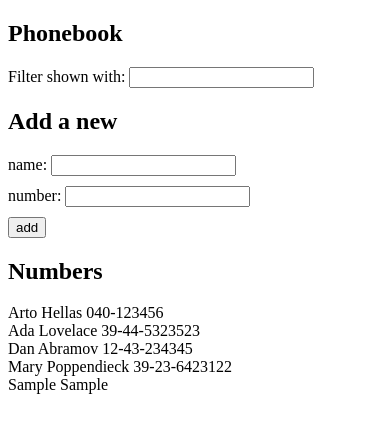
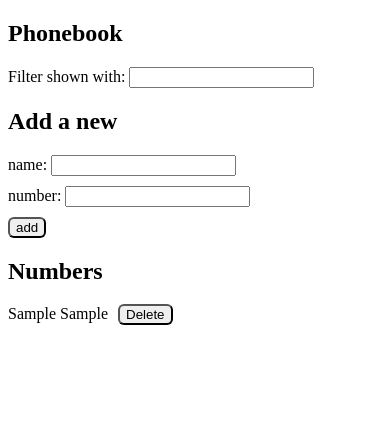
Before and after one commit to hadao169/FullStackUniversityHelsinki, a React (Vite) app in the folder PART_2/phonebook/: page / in a window 390 px wide. Both pictures are taken after typing "Sample", "Sample" into the empty fields and a click on the button "add". Shown: the top 432 px of the page. Built offline with nearby package versions, Linux system fonts and the light colour scheme; no server answers; data requests are answered from the project's data file.

Commit message:
Phonebook Step9

```diff
--- a/PART_2/phonebook/db.json
+++ b/PART_2/phonebook/db.json
@@ -1,24 +1,3 @@
 {
-  "persons": [
-    {
-      "name": "Arto Hellas",
-      "number": "040-123456",
-      "id": "1"
-    },
-    {
-      "name": "Ada Lovelace",
-      "number": "39-44-5323523",
-      "id": "2"
-    },
-    {
-      "name": "Dan Abramov",
-      "number": "12-43-234345",
-      "id": "3"
-    },
-    {
-      "name": "Mary Poppendieck",
-      "number": "39-23-6423122",
-      "id": "4"
-    }
-  ]
+  "persons": []
 }
--- a/PART_2/phonebook/package.json
+++ b/PART_2/phonebook/package.json
@@ -8,7 +8,7 @@
     "build": "vite build",
     "lint": "eslint .",
     "preview": "vite preview",
-    "server": "json-server -p3001 --watch db.json"
+    "server": "json-server -p3002 --watch db.json"
   },
   "dependencies": {
     "axios": "^1.7.7",
--- a/PART_2/phonebook/src/App.css
+++ b/PART_2/phonebook/src/App.css
@@ -3,3 +3,23 @@
   flex-direction: column;
   gap: 10px;
 }
+
+.deleteBtn{
+  margin-left: 10px;
+  margin-bottom: 10px;
+  border-radius: 6px;
+  cursor: pointer;
+}
+
+.addBtn{
+  border-radius: 6px;
+  cursor: pointer;
+}
+
+.addBtn:hover{
+  background-color: lightblue;
+}
+
+.deleteBtn:hover{
+  background-color: lightblue;
+}
--- a/PART_2/phonebook/src/App.jsx
+++ b/PART_2/phonebook/src/App.jsx
@@ -19,20 +19,24 @@ const PersonForm = ({
         number: <input value={newNumber} onChange={onNumberChange} />
       </div>
       <div>
-        <button type="submit">add</button>
+        <button type="submit" className="addBtn">
+          add
+        </button>
       </div>
     </form>
   );
 };
 
-const Persons = ({ persons }) => {
+const Persons = ({ persons, onDelete }) => {
   return (
     <div>
       {persons.map((person) => {
         return (
           <div key={person.id}>
             {person.name} {person.number}
-            {console.log(person.id)}
+            <button className="deleteBtn" onClick={() => onDelete(person.id)}>
+              Delete
+            </button>
           </div>
         );
       })}
@@ -67,6 +71,21 @@ const App = () => {
       });
   }, []);
 
+  const handleDeleteContact = (id) => {
+    if (window.confirm("Are you sure you want to delete this contact?")) {
+      personService
+
+        .deletes(id)
+        .then(() => {
+          // Update state by filtering out the deleted contact
+          setPersons(persons.filter((person) => person.id !== id));
+        })
+        .catch((err) => {
+          console.error("Error deleting contact:", err);
+        });
+    }
+  };
+
   const handleNameChange = (e) => {
     setNewName(e.target.value);
   };
@@ -84,8 +103,13 @@ const App = () => {
     const newContact = {
       name: newName,
       number: newNumber,
-      id: persons.length + 1,
+      id: (persons.length + 1).toString(),
     };
+
+    personService
+      .create(newContact)
+      .then((returnedContact) => setPersons(persons.concat(returnedContact)));
+
     if (isDuplicate(persons) === false) {
       setPersons([...persons, newContact]);
       setNewName(" ");
@@ -110,9 +134,12 @@ const App = () => {
   // };
 
   //handle "filter by name" logic which is case insensitivity
-  const filteredPersons = persons.filter((person) =>
-    person.name.toLowerCase().includes(searchTerm.toLowerCase())
-  );
+  const filteredPersons = persons.filter((person) => {
+    console.log("person: ", person);
+    const check = person.name.toLowerCase().includes(searchTerm.toLowerCase());
+    console.log("check ", check);
+    return check;
+  });
 
   return (
     <div>
@@ -127,7 +154,7 @@ const App = () => {
         onAddName={handleAddName}
       />
       <h2>Numbers</h2>
-      <Persons persons={filteredPersons} />
+      <Persons persons={filteredPersons} onDelete={handleDeleteContact} />
     </div>
   );
 };
--- a/PART_2/phonebook/src/services/persons.js
+++ b/PART_2/phonebook/src/services/persons.js
@@ -1,5 +1,5 @@
 import axios from "axios";
-const baseUrl = "http://localhost:3001/persons";
+const baseUrl = "http://localhost:3002/persons";
 
 const getAll = () => {
   const request = axios.get(baseUrl);
@@ -16,4 +16,9 @@ const update = (id, newObject) => {
   return request.then((response) => response.data);
 };
 
-export default { getAll, create, update };
+const deletes = (id) => {
+  const request = axios.delete(`${baseUrl}/${id}`);
+  return request.then((response) => response.data);
+};
+
+export default { getAll, create, update, deletes };
```
